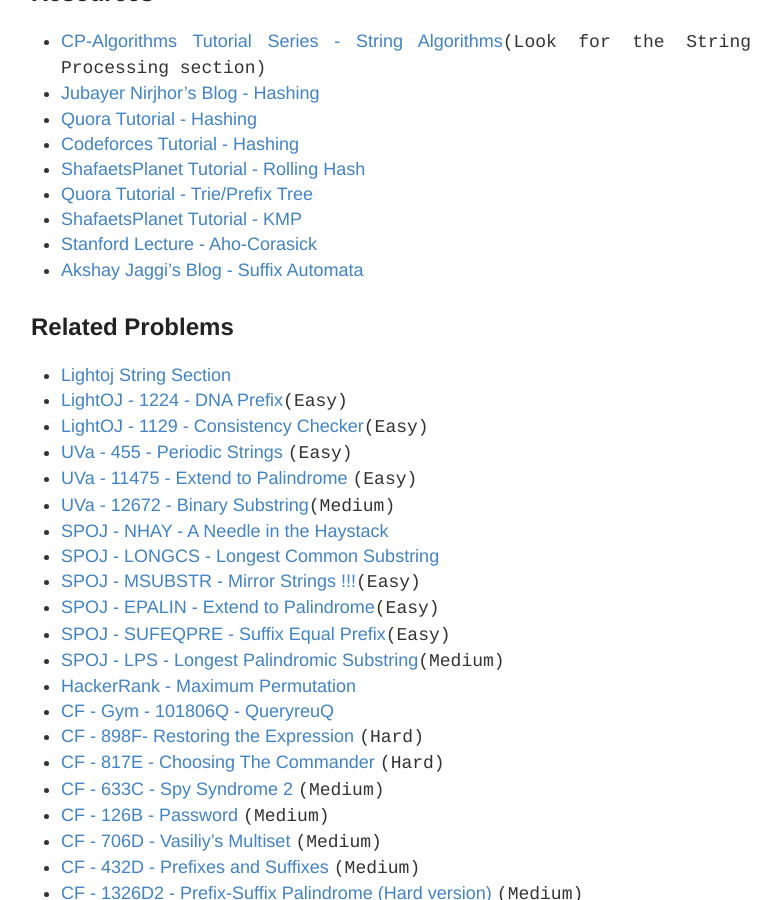
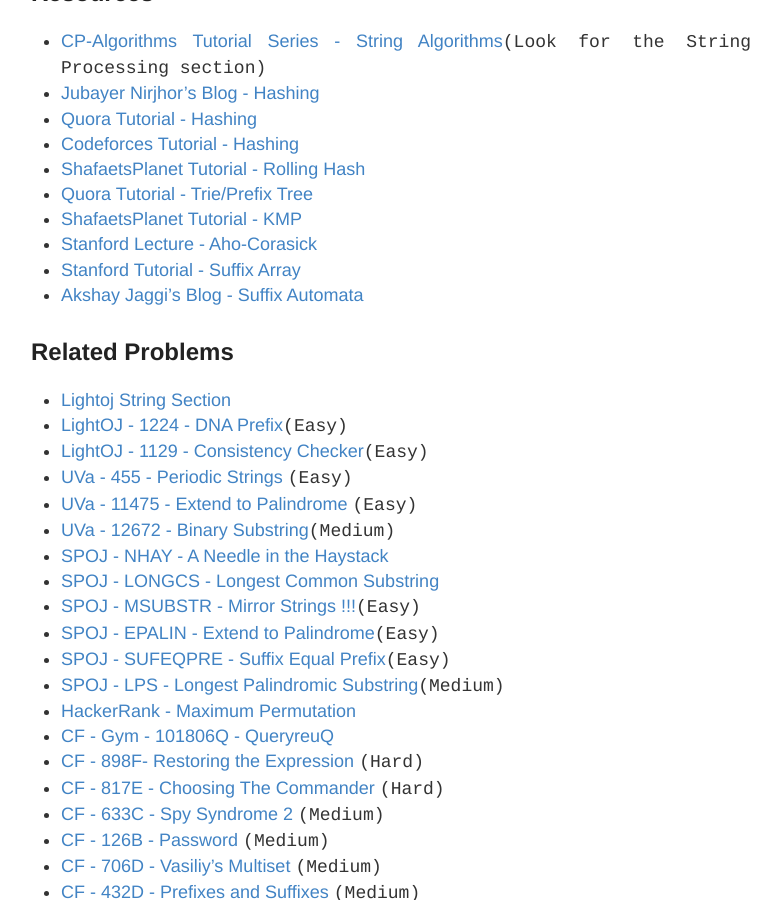
Before and after one commit to baps-bgd/baps-bgd.github.io, a Jekyll site: the page built from _posts/2020-10-7-string-algorithms.md, in a window 1280 px wide and 900 px high, scrolled down 376 px. Shown: the whole window, without its empty margins (249-1030 px from the left). Built offline with Jekyll 4.4.1, drawn with Linux system fonts in a browser that asks for light colours.

Commit message:
Update 2020-10-7-string-algorithms.md

```diff
--- a/_posts/2020-10-7-string-algorithms.md
+++ b/_posts/2020-10-7-string-algorithms.md
@@ -14,6 +14,7 @@
 - [Quora Tutorial - Trie/Prefix Tree](https://www.quora.com/q/threadsiiithyderabad/Tutorial-on-Trie-and-example-problems){:target="_blank"}
 - [ShafaetsPlanet Tutorial - KMP](http://www.shafaetsplanet.com/?p=3209){:target="\_blank"}
 - [Stanford Lecture - Aho-Corasick](http://web.stanford.edu/class/archive/cs/cs166/cs166.1166/lectures/02/Small02.pdf){:target="\_blank"}
+- [Stanford Tutorial - Suffix Array](https://web.stanford.edu/class/cs97si/suffix-array.pdf){:target="\_blank"}
 - [Akshay Jaggi's Blog - Suffix Automata](https://akshay.jaggi.co/blog/suffix-automata/){:target="\_blank"}
    [](){:target="\_blank"}
 
```
